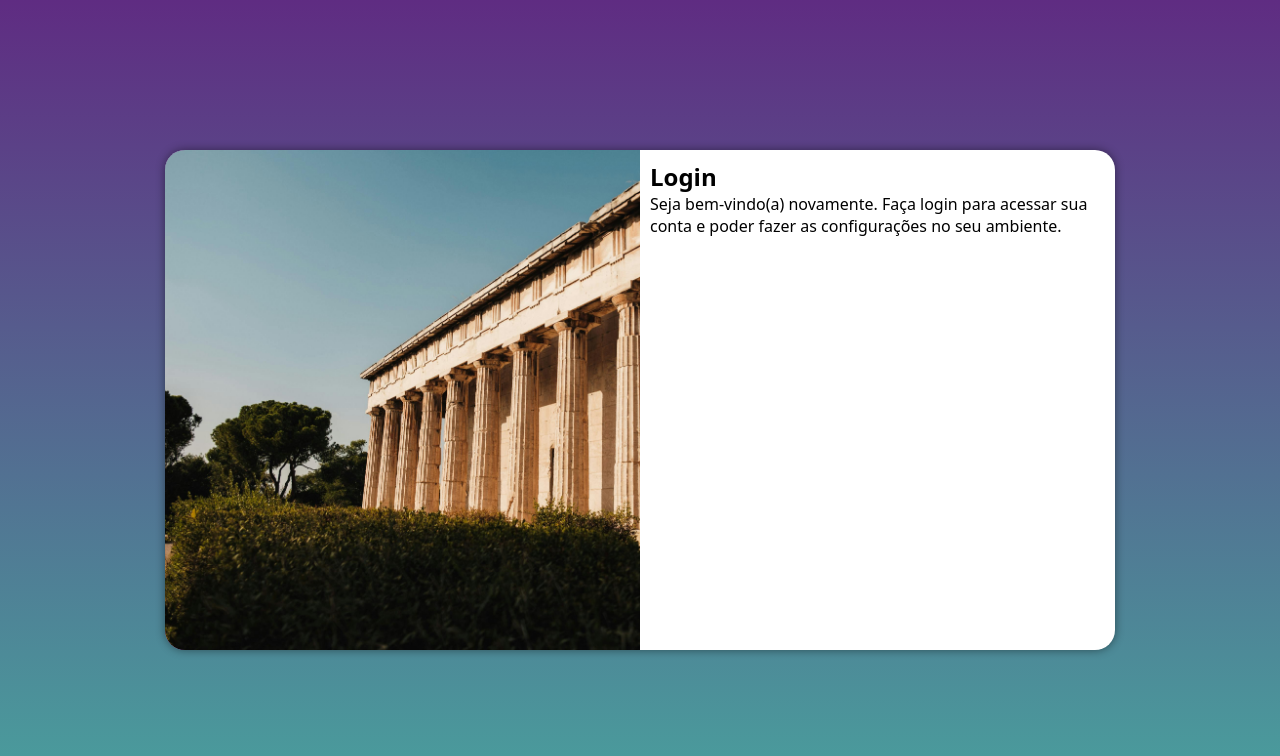
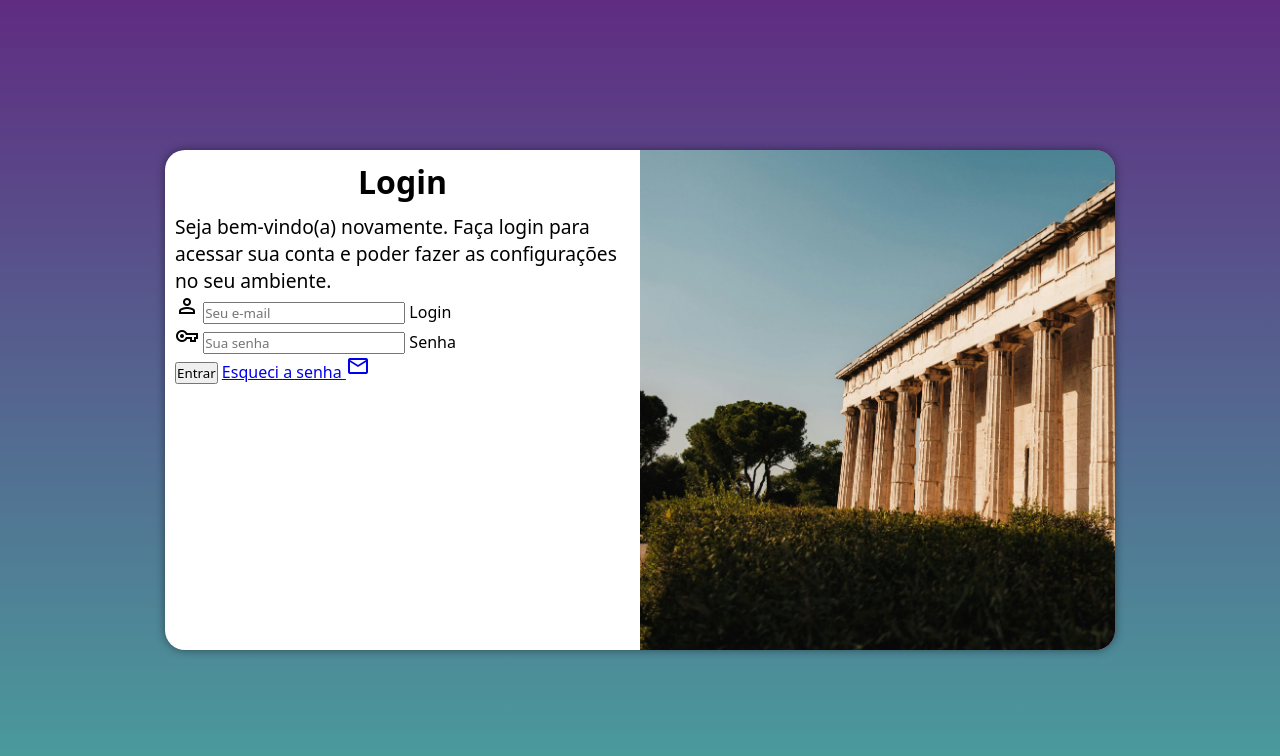
Before and after one commit to viniciusjuste/projeto-login, a plain HTML site: page index.html in a window 1280 px wide. Drawn offline with nearby package versions, Linux system fonts and the light colour scheme.

Commit message:
Adicionei o formulário

```diff
--- a/estilos/media-query.css
+++ b/estilos/media-query.css
@@ -34,14 +34,22 @@
     }
 
     section#login > div#imagem {
+        float: right;
+        width: 50%;
+        height: 100%;
+    }
+
+    section#login > div#formulario {
         float: left;
         width: 50%;
         height: 100%;
     }
 
-    section#login > div#formulario {
-        float: right;
-        width: 50%;
-        height: 100%;
+    div#formulario > h1 {
+        font-size: 2em;
+    }
+
+    div#formulario > p {
+        font-size: 1.2em;
     }
 }
--- a/estilos/style.css
+++ b/estilos/style.css
@@ -52,3 +52,12 @@ section#login > div#formulario {
     padding: 10px;
     display: block;
 }
+
+ div#formulario > h1 {
+    text-align: center;
+    margin-bottom: 10px;
+}
+
+div#formulario > p {
+    font-size: 0.8em;
+}
--- a/index.html
+++ b/index.html
@@ -6,6 +6,7 @@
     <title>Tela de login</title>
     <link rel="stylesheet" href="estilos/style.css">
     <link rel="stylesheet" href="estilos/media-query.css">
+    <link rel="stylesheet" href="https://fonts.googleapis.com/css2?family=Material+Symbols+Outlined:opsz,wght,FILL,GRAD@24,400,0,0" />
 </head>
 <body>
     <main>
@@ -16,8 +17,25 @@
             <div id="formulario">
                 <h1>Login</h1>
                 <p>Seja bem-vindo(a) novamente. Faça login para acessar sua conta e poder fazer as configurações no seu ambiente.</p>
-                <form action="login.php" method="post">
-
+                <form action="login.php" method="post" autocomplete="on">
+                    <div class="campo">
+                        <span class="material-symbols-outlined">
+                            person
+                            </span>
+                      <input type="email" name="login" id="ilogin" placeholder="Seu e-mail" autocomplete="email" required maxlength="30">
+                      <label for="ilogin">Login</label>
+                    </div>
+                    <div class="campo">
+                        <span class="material-symbols-outlined">
+                            vpn_key
+                            </span>
+                       <input type="password" name="senha" id="isenha" placeholder="Sua senha" autocomplete="current-password" required minlength="8" maxlength="20">
+                       <label for="isenha">Senha</label>
+                    </div>
+                    <input type="submit" value="Entrar">
+                    <a href="esqueci.html">Esqueci a senha <span class="material-symbols-outlined">
+                        mail
+                        </span></a>
                 </form>
             </div>
         </section>
```
